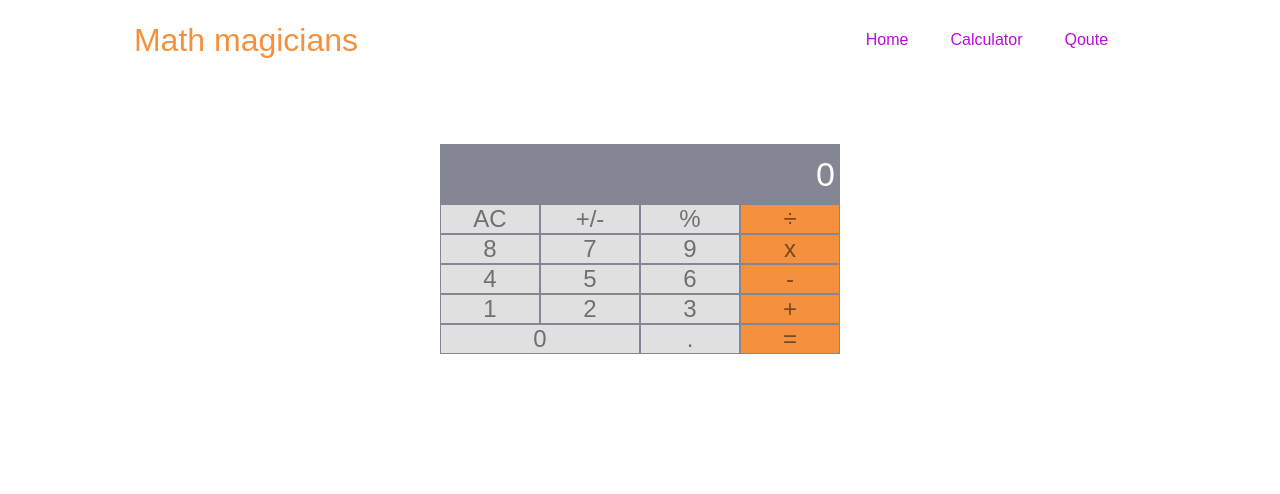
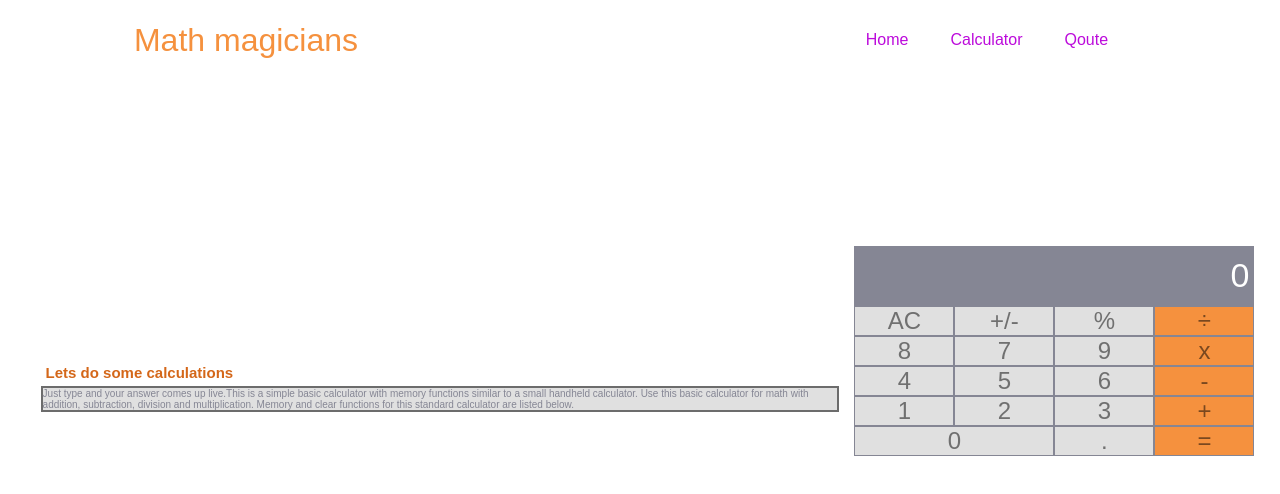
Before and after one commit to tnyandoro/math-magicians, a React (Create React App) app: page /calc in a window 1280 px wide. Shown: the top 494 px of the page. Built offline with nearby package versions, Linux system fonts and the light colour scheme.

Commit message:
Add final styling

```diff
--- a/src/App.css
+++ b/src/App.css
@@ -16,8 +16,27 @@
 }
 
 .calc {
-  color: #fff;
-  font-size: 100px;
+  display: flex;
+  flex-direction: row;
+  color: #000;
+  font-size: 10px;
+  margin: 2%;
+}
+
+.calcontent {
+  padding: 10px;
+  margin: 5px;
+}
+
+.content {
+  border: 2px solid rgb(108, 108, 108);
+  background-color: #e0e0e0;
+  color: #858694;
+}
+
+.head-content {
+  margin: 5px;
+  color: rgb(212, 103, 25);
 }
 
 .qoute {
--- a/src/components/Navbar.css
+++ b/src/components/Navbar.css
@@ -5,7 +5,6 @@
   justify-content: center;
   align-items: center;
   font-size: 1rem;
-  position: sticky;
   top: 0;
   z-index: 999;
 }
--- a/src/components/pages/Calc.js
+++ b/src/components/pages/Calc.js
@@ -1,11 +1,24 @@
 import React from 'react';
 import Calculator from '../Calculator';
+import '../../App.css';
 
 function Calc() {
   return (
-    <>
-      <Calculator />
-    </>
+    <div className="calc">
+      <div className="calcontent">
+        <h2 className="head-content"> Lets do some calculations</h2>
+        <p className="content">
+          Just type and your answer comes up live.This is a simple basic
+          calculator with memory functions similar to a small handheld
+          calculator. Use this basic calculator for math with addition,
+          subtraction, division and multiplication. Memory and clear functions
+          for this standard calculator are listed below.
+        </p>
+      </div>
+      <div>
+        <Calculator />
+      </div>
+    </div>
   );
 }
 
--- a/src/components/pages/HeroSection.css
+++ b/src/components/pages/HeroSection.css
@@ -6,7 +6,6 @@
   flex-direction: column;
   justify-content: center;
   box-shadow: inset 0 0 0 1000px rgba(226, 221, 221, 0.2);
-  object-fit: contain;
   margin: 2%;
 }
 
@@ -24,7 +23,7 @@
 
 .info > h1 {
   color: rgb(231, 23, 23);
-  font-size: 2rem;
+  font-size: 1.5rem;
   margin-top: -25%;
   margin-bottom: 5%;
   margin-left: 3%;
```
